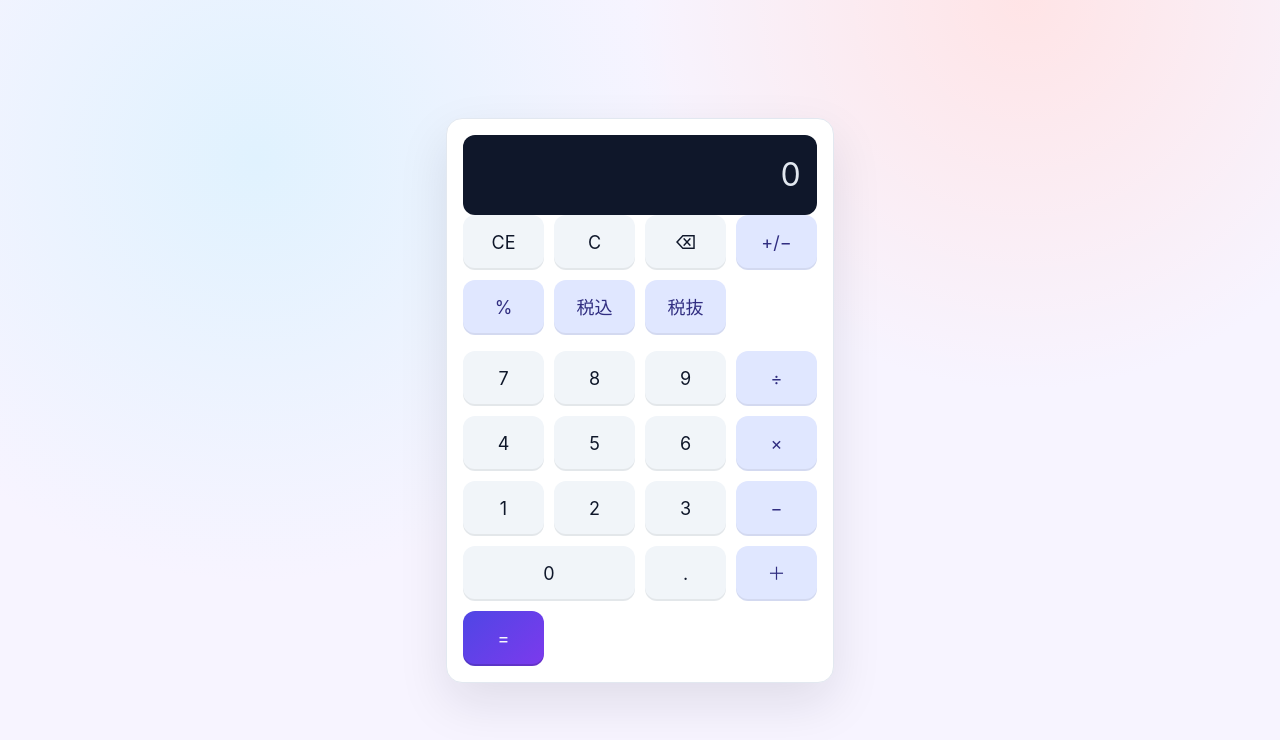
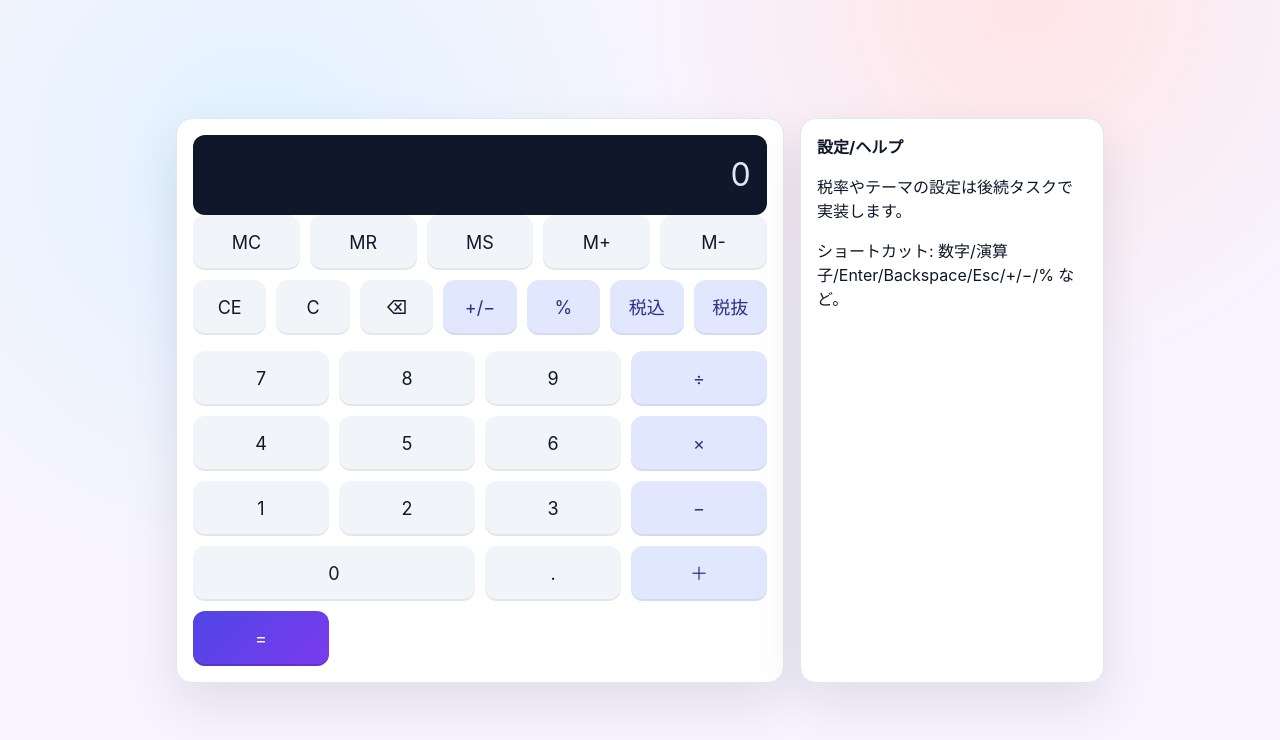
Before and after one commit to luru84/BrowserCalc, a Vue app: page / in a window 1280 px wide. Shown: the top 740 px of the page. Built offline with nearby package versions, Linux system fonts and the light colour scheme.

Commit message:
feat: build ui skeleton layout

```diff
--- a/src/assets/main.css
+++ b/src/assets/main.css
@@ -1,18 +1,36 @@
 @import "./base.css";
 
 #app {
-  max-width: 420px;
+  max-width: 960px;
   width: 100%;
   margin: 24px auto;
   padding: 16px;
 }
 
-.card {
+.shell {
+  display: grid;
+  gap: 16px;
+}
+
+@media (min-width: 768px) {
+  .shell {
+    grid-template-columns: 2fr 1fr;
+  }
+}
+
+.card,
+.panel {
   background: #ffffff;
   border-radius: 16px;
   box-shadow: 0 20px 50px rgba(15, 23, 42, 0.1);
   padding: 16px;
   border: 1px solid #e2e8f0;
+}
+
+.panel h2 {
+  margin: 0 0 8px;
+  font-size: 16px;
+  color: #0f172a;
 }
 
 .display {
@@ -82,10 +100,6 @@
   grid-column: span 2;
 }
 
-.sub-grid {
-  display: contents;
-}
-
 .top-row {
   display: grid;
   grid-template-columns: repeat(4, minmax(0, 1fr));
@@ -93,6 +107,20 @@
   margin-bottom: 10px;
 }
 
+.utility-row {
+  display: grid;
+  grid-template-columns: repeat(7, minmax(0, 1fr));
+  gap: 10px;
+  margin-bottom: 10px;
+}
+
+.memory-row {
+  display: grid;
+  grid-template-columns: repeat(5, minmax(0, 1fr));
+  gap: 10px;
+  margin-bottom: 10px;
+}
+
 .error {
   color: #fca5a5;
 }
--- a/src/components/CalculatorApp.vue
+++ b/src/components/CalculatorApp.vue
@@ -33,6 +33,10 @@ const onToggleSign = () => mergeState(toggleSign(state));
 const onPercent = () => mergeState(applyPercent(state));
 const onTaxIn = () => mergeState(applyTaxIncluded(state));
 const onTaxOut = () => mergeState(applyTaxExcluded(state));
+// メモリ操作は後続タスクで実装するため、現在はプレースホルダ
+const onMemory = (_action: string) => {
+  // no-op
+};
 
 const display = computed(() => state.displayValue);
 const indicatorOps = computed(() => ({
@@ -42,6 +46,7 @@ const indicatorOps = computed(() => ({
 </script>
 
 <template>
+  <div class="shell">
     <section class="card" aria-label="電卓">
       <div class="display" :class="{ error: indicatorOps.err }" aria-live="polite">
         <div class="indicators">
@@ -51,14 +56,18 @@ const indicatorOps = computed(() => ({
         <div>{{ display }}</div>
       </div>
 
-    <div class="top-row" aria-label="ユーティリティ">
-      <button class="btn" type="button" @click="onClearEntry" aria-label="クリアエントリ">
-        CE
-      </button>
+      <div class="memory-row" aria-label="メモリ">
+        <button class="btn" type="button" @click="onMemory('MC')" aria-label="メモリクリア">MC</button>
+        <button class="btn" type="button" @click="onMemory('MR')" aria-label="メモリリコール">MR</button>
+        <button class="btn" type="button" @click="onMemory('MS')" aria-label="メモリセット">MS</button>
+        <button class="btn" type="button" @click="onMemory('M+')" aria-label="メモリ加算">M+</button>
+        <button class="btn" type="button" @click="onMemory('M-')" aria-label="メモリ減算">M-</button>
+      </div>
+
+      <div class="utility-row" aria-label="ユーティリティ">
+        <button class="btn" type="button" @click="onClearEntry" aria-label="クリアエントリ">CE</button>
         <button class="btn" type="button" @click="onClear" aria-label="全クリア">C</button>
-      <button class="btn" type="button" @click="onBackspace" aria-label="バックスペース">
-        ⌫
-      </button>
+        <button class="btn" type="button" @click="onBackspace" aria-label="バックスペース">⌫</button>
         <button class="btn operator" type="button" @click="onToggleSign" aria-label="符号反転">+/−</button>
         <button class="btn operator" type="button" @click="onPercent" aria-label="パーセント">%</button>
         <button class="btn operator" type="button" @click="onTaxIn" aria-label="税込">税込</button>
@@ -87,4 +96,11 @@ const indicatorOps = computed(() => ({
         <button class="btn accent" type="button" @click="onEquals" aria-label="イコール">=</button>
       </div>
     </section>
+
+    <aside class="panel" aria-label="設定・情報">
+      <h2>設定/ヘルプ</h2>
+      <p>税率やテーマの設定は後続タスクで実装します。</p>
+      <p>ショートカット: 数字/演算子/Enter/Backspace/Esc/+/−/% など。</p>
+    </aside>
+  </div>
 </template>
```
Lines whose indentation alone changed are shown as unchanged.
